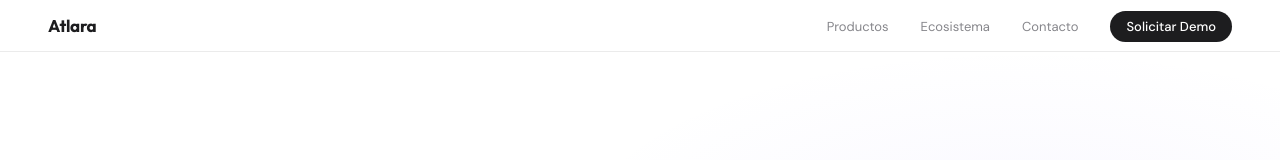
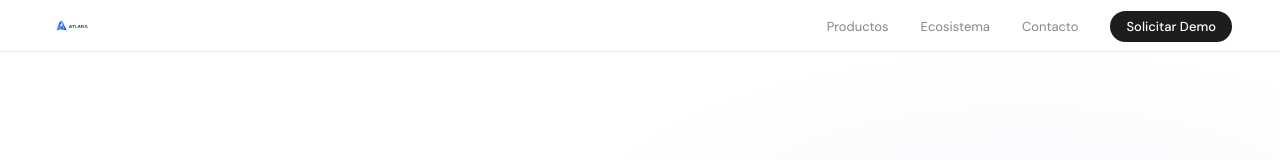
Before and after one commit to EGFrausto/atlara, a React (Create React App) app: page / in a window 1280 px wide. Shown: the top 160 px of the page. Built offline with nearby package versions, Linux system fonts and the light colour scheme.

Commit message:
logo y año actualizado

```diff
--- a/src/pages/Landing.jsx
+++ b/src/pages/Landing.jsx
@@ -69,7 +69,7 @@ function Landing() {
     <div>
       {/* NAV */}
       <nav style={styles.nav}>
-        <span style={styles.navLogo}>Atlara</span>
+        <img src="/left-a.png" alt="Atlara" style={{ height: 32, width: "auto", objectFit: "contain", mixBlendMode: "multiply" }} />
         <ul style={styles.navLinks}>
           <li><a href="#productos" style={styles.navLink}>Productos</a></li>
           <li><a href="#ecosistema" style={styles.navLink}>Ecosistema</a></li>
@@ -191,13 +191,13 @@ function Landing() {
 
       {/* FOOTER */}
       <footer style={styles.footer}>
-        <div style={styles.footerLogo}>Atlara</div>
+        <img src="/left-a.png" alt="Atlara" style={{ height: 28, width: "auto", objectFit: "contain", mixBlendMode: "multiply" }} />
         <div style={styles.footerProducts}>
           <a href="#" style={{ ...styles.footerProduct, color: "#0090b0" }}>Finance</a>
           <a href="#" style={{ ...styles.footerProduct, color: "#1a9e6e" }}>Logistics</a>
           <a href="#" style={{ ...styles.footerProduct, color: "#5a54c4" }}>Systems</a>
         </div>
-        <div style={styles.footerCopy}>© 2025 Atlara. Todos los derechos reservados.</div>
+        <div style={styles.footerCopy}>© 2026 Atlara. Todos los derechos reservados.</div>
       </footer>
 
       <style>{`
```
Also changed, not shown: public/left-a.png (added).
